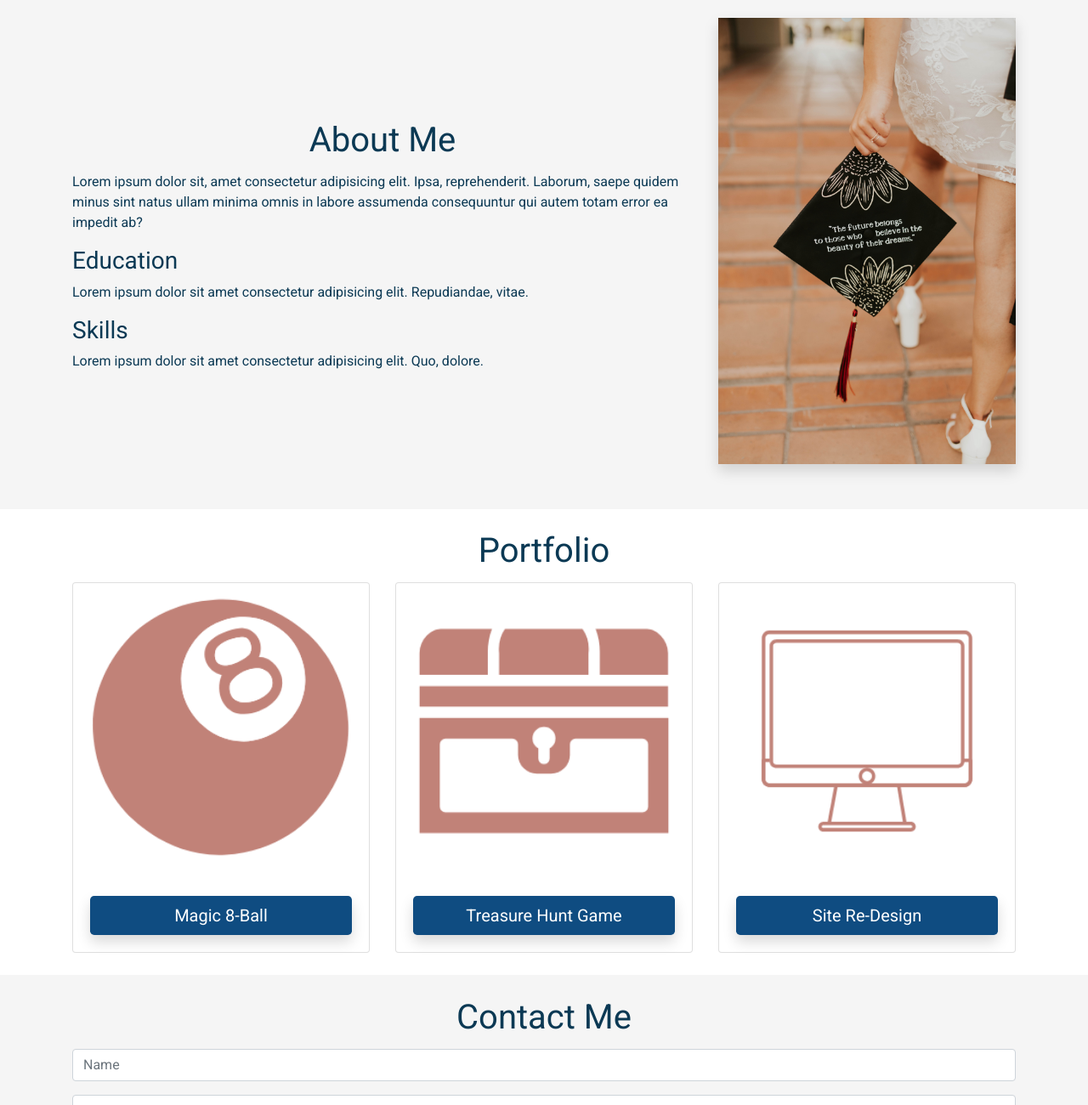
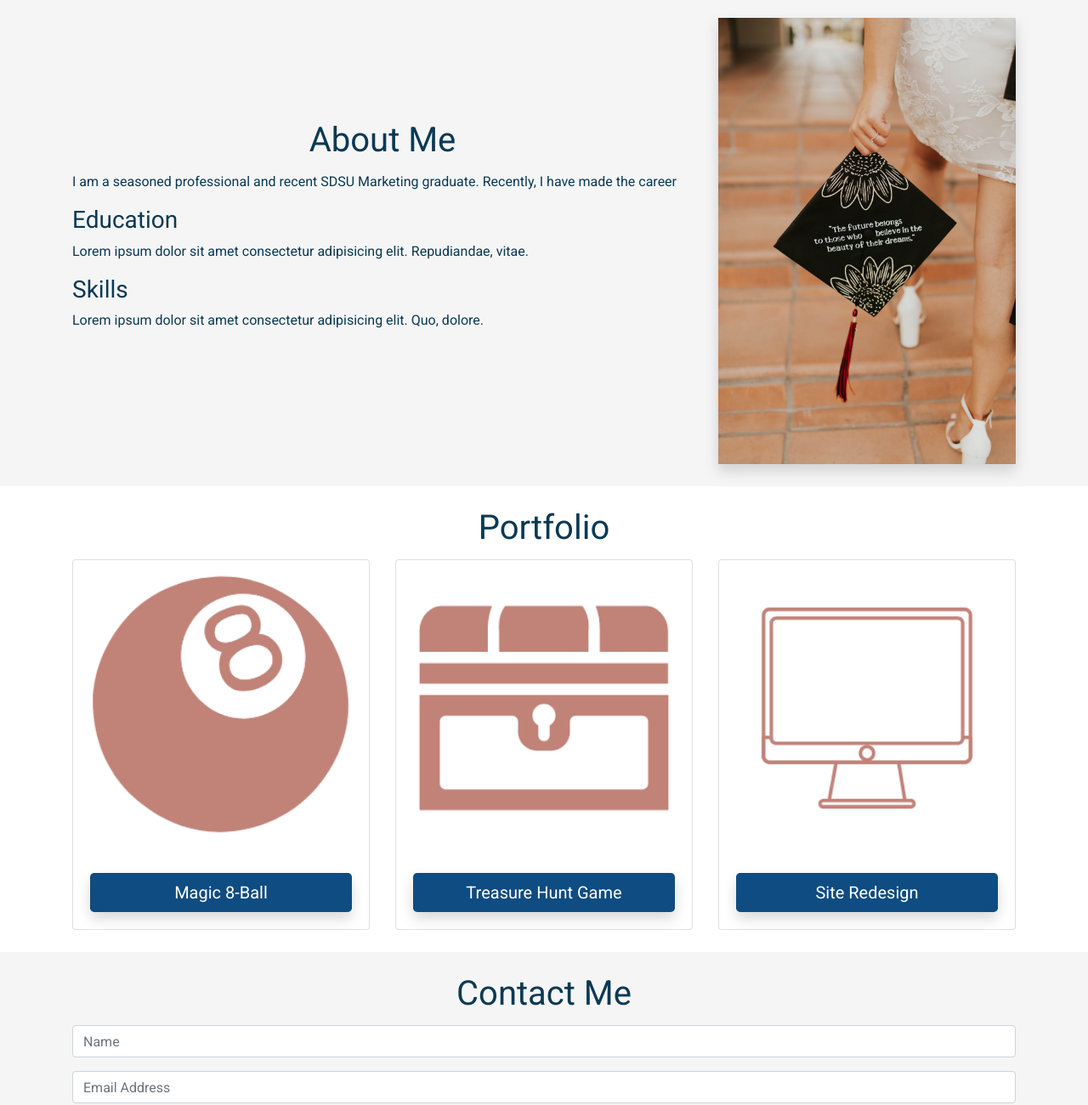
Before and after one commit to kelly70ve/homework2, a plain HTML site: page index.html in a window 1280 px wide. Shown: the part 730-2030 px from the top of the page at 85% size. Drawn offline with nearby package versions, Linux system fonts and the light colour scheme.

Commit message:
Changed Re-Design -> Redesign

```diff
--- a/index.html
+++ b/index.html
@@ -55,8 +55,7 @@
           <div class="col-md-8 center">
             <h2 class="text-center">About Me</h2>
             <p>
-              Lorem ipsum dolor sit, amet consectetur adipisicing elit. Ipsa, reprehenderit. Laborum, saepe quidem minus
-              sint natus ullam minima omnis in labore assumenda consequuntur qui autem totam error ea impedit ab?
+              I am a seasoned professional and recent SDSU Marketing graduate. Recently, I have made the career
             </p>
             <h3>Education</h3>
             <p>
@@ -98,7 +97,7 @@
             <img src="Assets/Images/3.png" class="card-img-top" alt="...">
             <div class="card-body">
               <a href="https://www.linkedin.com/feed/update/urn:li:activity:6653447094801694720/" target="_blank">
-                <button type="button" class="btn btn-secondary btn-lg btn-block shadow">Site Re-Design</button>
+                <button type="button" class="btn btn-secondary btn-lg btn-block shadow">Site Redesign</button>
               </a>
             </div>
           </div>
```
